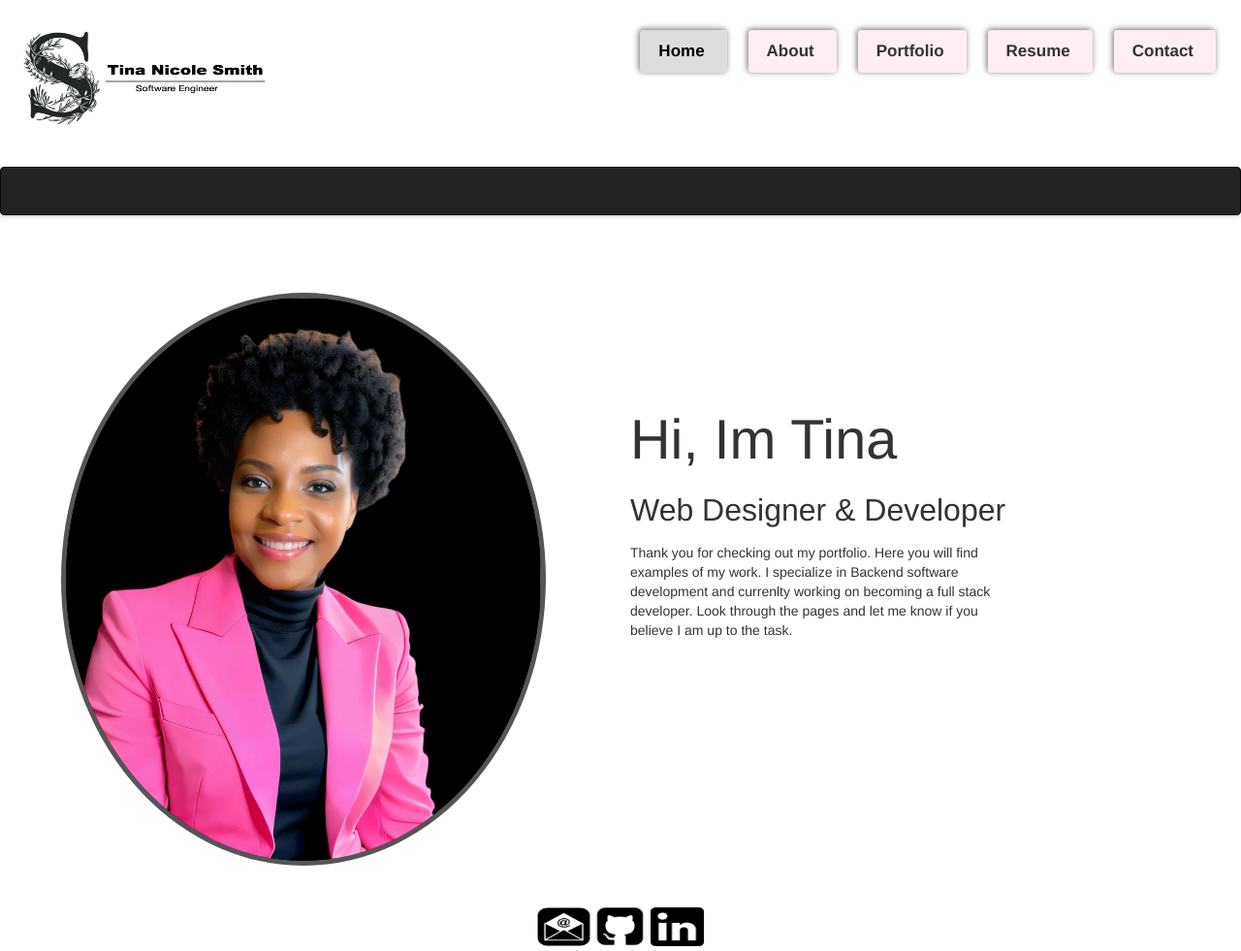
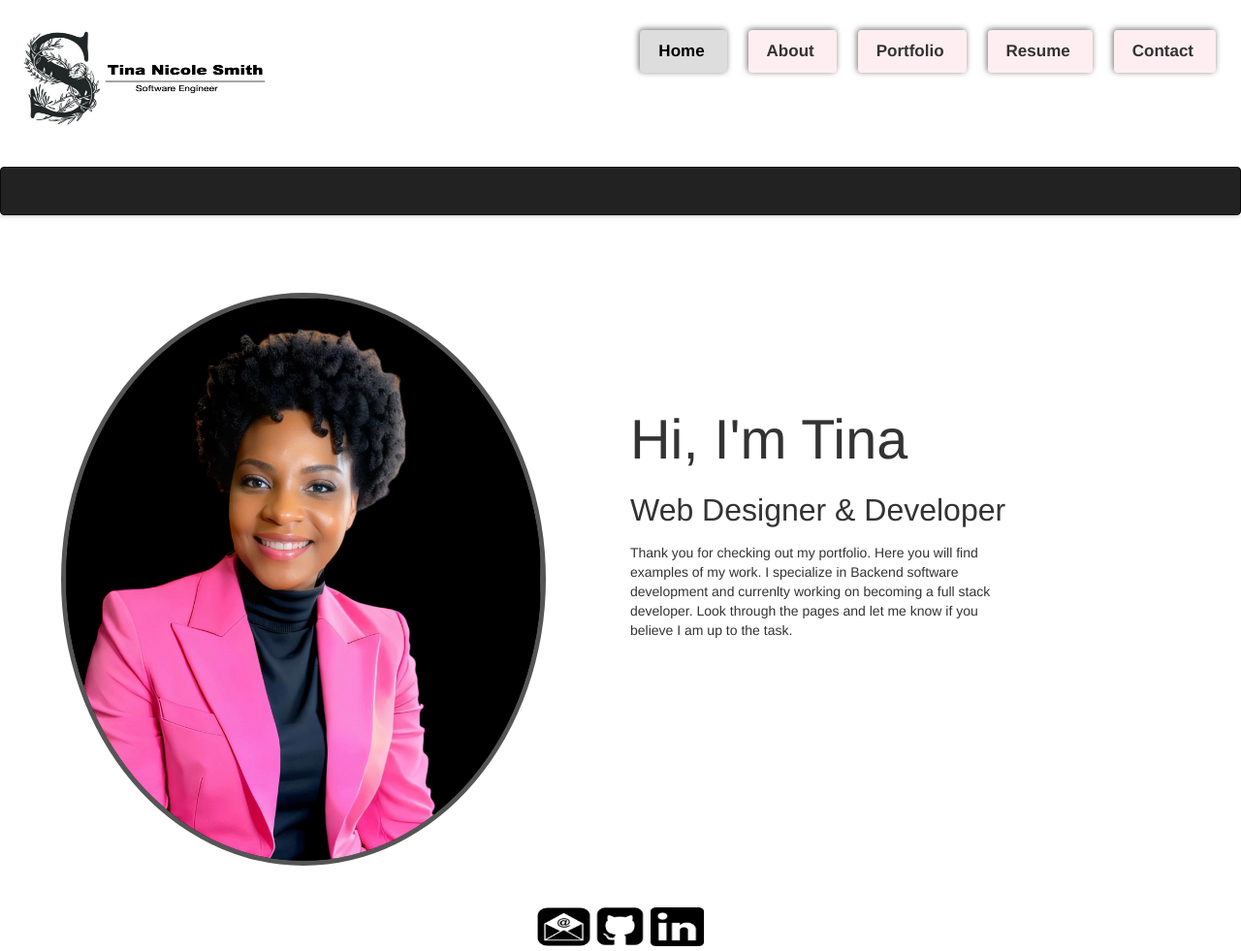
Before and after one commit to mstina03/Portfolio, a plain HTML site: page index.html in a window 1280 px wide. Shown: the whole page at 97% size. Drawn offline with nearby package versions, Linux system fonts and the light colour scheme.

Commit message:
Update index.html

```diff
--- a/index.html
+++ b/index.html
@@ -70,7 +70,7 @@
         <div class="col-md-6" id="textpos">
 
             <br><br><br><br><br><br><br><br>
-            <p id="name">Hi, Im Tina</p>
+            <p id="name">Hi, I'm Tina</p>
             <p id="title"> Web Designer & Developer</p>
 
             <p id="mygreeting">
```
